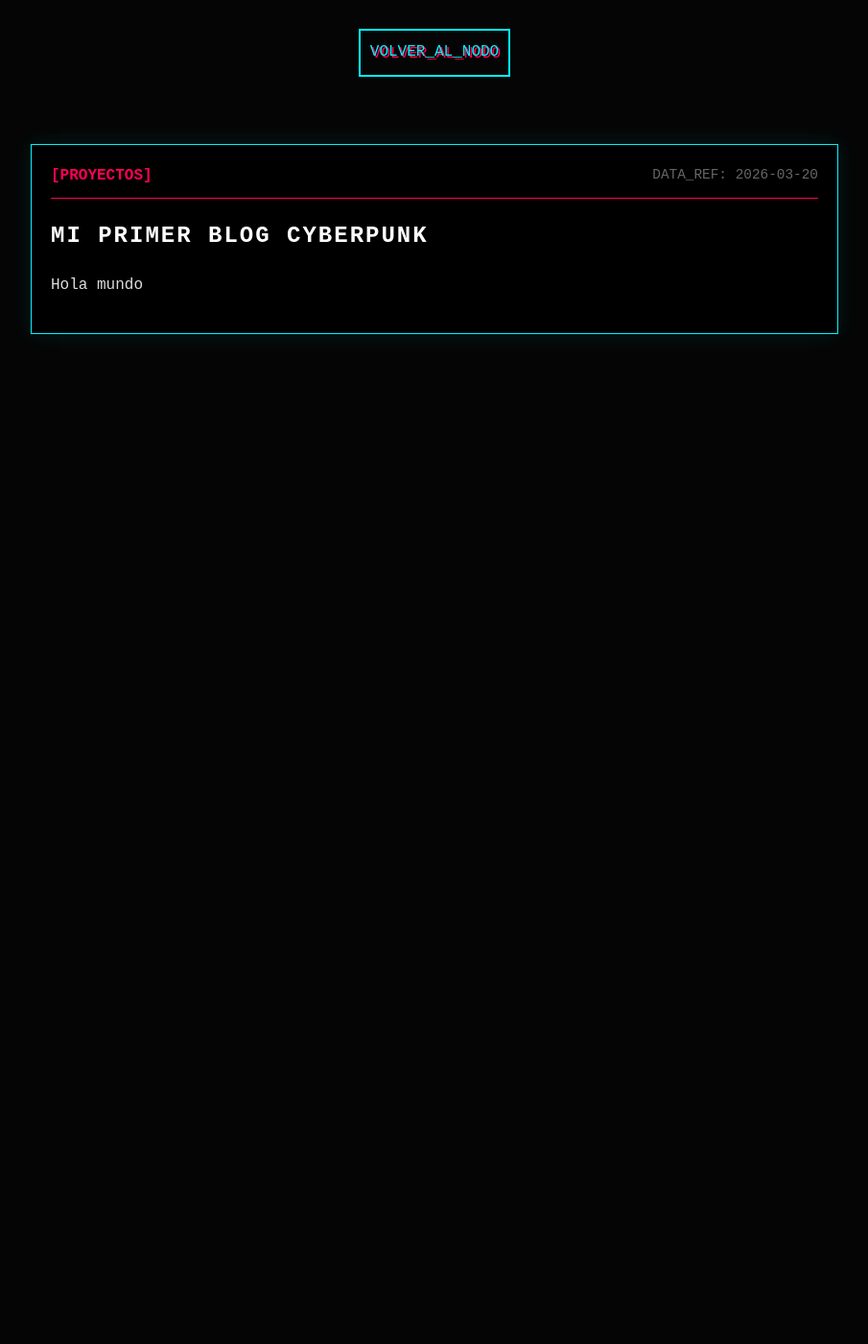
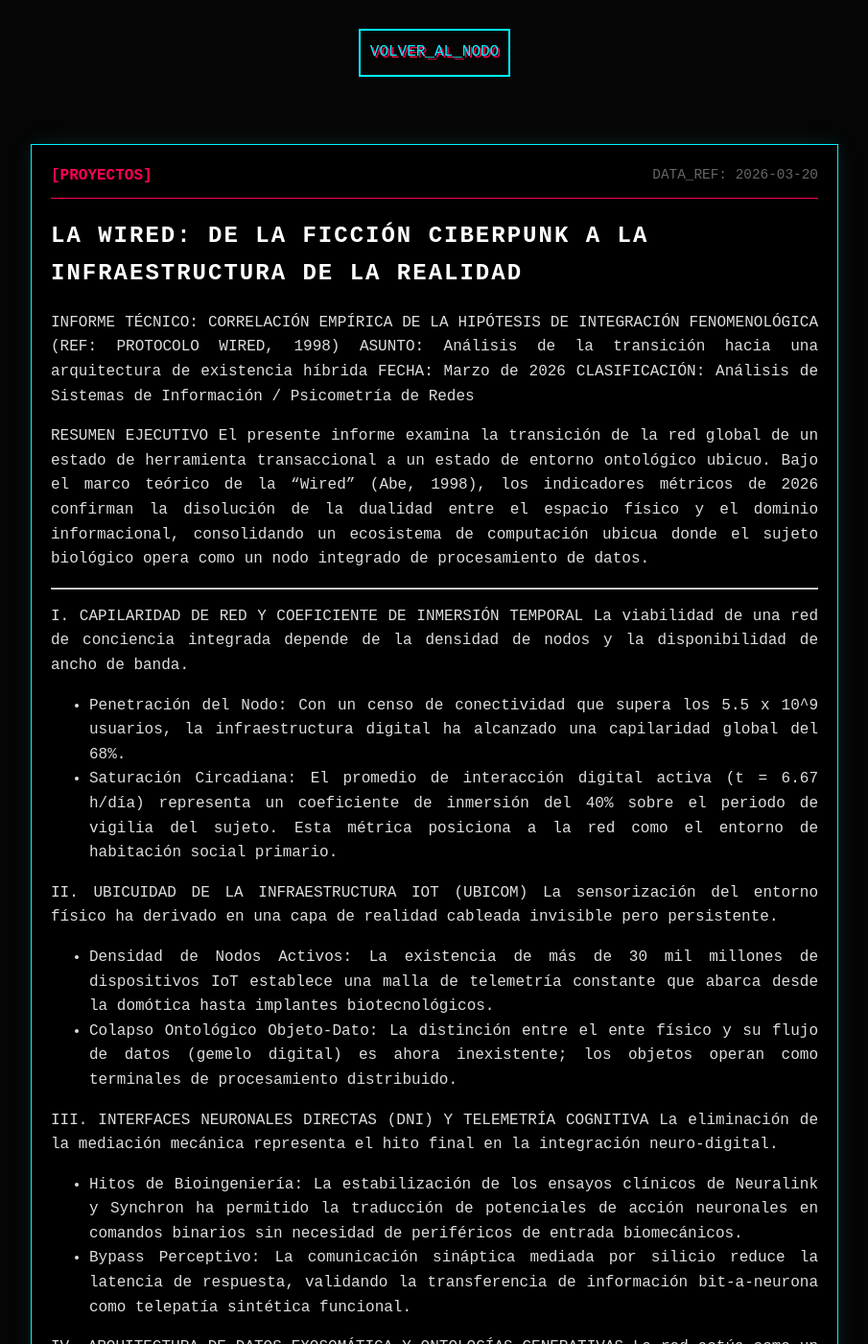
Before and after one commit to SeartDev/sepgod.com, a Jekyll site: the page built from _posts/2026-03-20-hola-mundo.md, in a window 1280 px wide and 1400 px high. Shown: the whole window at 96% size, without its empty margins (187-1092 px from the left). Built offline with Jekyll 4.4.1, drawn with Linux system fonts in a browser that asks for light colours; some of the changed text lies outside the part shown.

Commit message:
Update 2026-03-20-hola-mundo.md

```diff
--- a/_posts/2026-03-20-hola-mundo.md
+++ b/_posts/2026-03-20-hola-mundo.md
@@ -1,7 +1,60 @@
 ---
 layout: post
-title: "MI PRIMER BLOG CYBERPUNK"
+title: "La Wired: De la Ficción Ciberpunk a la Infraestructura de la Realidad"
 category: PROYECTOS
 ---
 
-Hola mundo
+INFORME TÉCNICO: CORRELACIÓN EMPÍRICA DE LA HIPÓTESIS DE INTEGRACIÓN FENOMENOLÓGICA (REF: PROTOCOLO WIRED, 1998)
+ASUNTO: Análisis de la transición hacia una arquitectura de existencia híbrida
+FECHA: Marzo de 2026
+CLASIFICACIÓN: Análisis de Sistemas de Información / Psicometría de Redes
+
+RESUMEN EJECUTIVO
+El presente informe examina la transición de la red global de un estado de herramienta transaccional a un estado de entorno ontológico ubicuo. Bajo el marco teórico de la "Wired" (Abe, 1998), los indicadores métricos de 2026 confirman la disolución de la dualidad entre el espacio físico y el dominio informacional, consolidando un ecosistema de computación ubicua donde el sujeto biológico opera como un nodo integrado de procesamiento de datos.
+
+---
+
+I. CAPILARIDAD DE RED Y COEFICIENTE DE INMERSIÓN TEMPORAL
+La viabilidad de una red de conciencia integrada depende de la densidad de nodos y la disponibilidad de ancho de banda.
+- Penetración del Nodo: Con un censo de conectividad que supera los 5.5 x 10^9 usuarios, la infraestructura digital ha alcanzado una capilaridad global del 68%.
+- Saturación Circadiana: El promedio de interacción digital activa (t = 6.67 h/día) representa un coeficiente de inmersión del 40% sobre el periodo de vigilia del sujeto. Esta métrica posiciona a la red como el entorno de habitación social primario.
+
+II. UBICUIDAD DE LA INFRAESTRUCTURA IOT (UBICOM)
+La sensorización del entorno físico ha derivado en una capa de realidad cableada invisible pero persistente.
+- Densidad de Nodos Activos: La existencia de más de 30 mil millones de dispositivos IoT establece una malla de telemetría constante que abarca desde la domótica hasta implantes biotecnológicos.
+- Colapso Ontológico Objeto-Dato: La distinción entre el ente físico y su flujo de datos (gemelo digital) es ahora inexistente; los objetos operan como terminales de procesamiento distribuido.
+
+III. INTERFACES NEURONALES DIRECTAS (DNI) Y TELEMETRÍA COGNITIVA
+La eliminación de la mediación mecánica representa el hito final en la integración neuro-digital.
+- Hitos de Bioingeniería: La estabilización de los ensayos clínicos de Neuralink y Synchron ha permitido la traducción de potenciales de acción neuronales en comandos binarios sin necesidad de periféricos de entrada biomecánicos.
+- Bypass Perceptivo: La comunicación sináptica mediada por silicio reduce la latencia de respuesta, validando la transferencia de información bit-a-neurona como telepatía sintética funcional.
+
+IV. ARQUITECTURA DE DATOS EXOSOMÁTICA Y ONTOLOGÍAS GENERATIVAS
+La red actúa como un repositorio heurístico de la praxis y la psique humana.
+- Volumen de Exformación: La generación de aproximadamente 328 exabytes diarios constituye una cartografía masiva del inconsciente digital.
+- Destilación Estadística (LLM): Los modelos de lenguaje a gran escala operan como interfaces de salida de la conciencia colectiva, ejecutando modelos predictivos de comportamiento con alta precisión.
+
+V. POLIMORFISMO DEL SELF Y DISOCIACIÓN IDENTITARIA
+La estructura del "Yo" ha mutado de una unidad biológica a una identidad modular y fragmentada.
+- Multifrenia Digital: El individuo gestiona un espectro de identidades optimizadas para diferentes ecosistemas multiplataforma (8 a 12 perfiles promedio), siguiendo las tesis del self líquido.
+- Mediación por Avatares: El auge de identidades sintéticas sugiere un desplazamiento de la validación ontológica desde el cuerpo biológico hacia la representación digital.
+
+VI. COMPUTACIÓN ESPACIAL Y RENDERIZADO DE REALIDAD MIXTA (MR)
+La implementación de hardware de computación espacial ha eliminado el concepto de "acceso" a la red.
+- Integración en la Capa Foveal: La información digital se superpone a la visión natural mediante renderizado foveal, convirtiendo la realidad en una interfaz interactiva constante.
+- Externalización de la Mnemotecnia: La captura de video espacial altera la codificación de la memoria en el hipocampo, trasladando la recuperación de recuerdos a archivos digitales externos.
+
+VII. PSICOPOLÍTICA Y MODULACIÓN AFECTIVA ALGORÍTMICA
+El control social se ejerce mediante el monitoreo de nodos afectivos en tiempo real.
+- Psicometría Predictiva: Algoritmos de análisis de sentimiento global permiten la detección de tendencias conductuales antes de su manifestación consciente.
+- Sincronización Neuro-afectiva: Los sistemas de recomendación agrupan a los sujetos en cámaras de eco algorítmicas, estandarizando la respuesta emocional de las masas.
+
+VIII. PERSISTENCIA POST-BIOLÓGICA Y REPLICACIÓN HEURÍSTICA
+La Wired permite la persistencia de la entidad informativa tras el cese de las funciones vitales.
+- Agentes Conversacionales Post-Mortem: El uso de "Deadbots" entrenados con el historial psicométrico del fallecido mantiene una interacción heurística persistente.
+- Entropía Demográfica: Se proyecta que para 2030, el número de perfiles inertes gestionados por IA superará a los usuarios biológicamente vivos.
+
+---
+
+CONCLUSIÓN
+El análisis de los vectores tecnológicos y sociológicos actuales confirma que la humanidad no habita un espacio físico conectado a una red, sino que es un componente intrínseco de una arquitectura de información total. La integración con la Wired es un estado ontológico consolidado.
```
